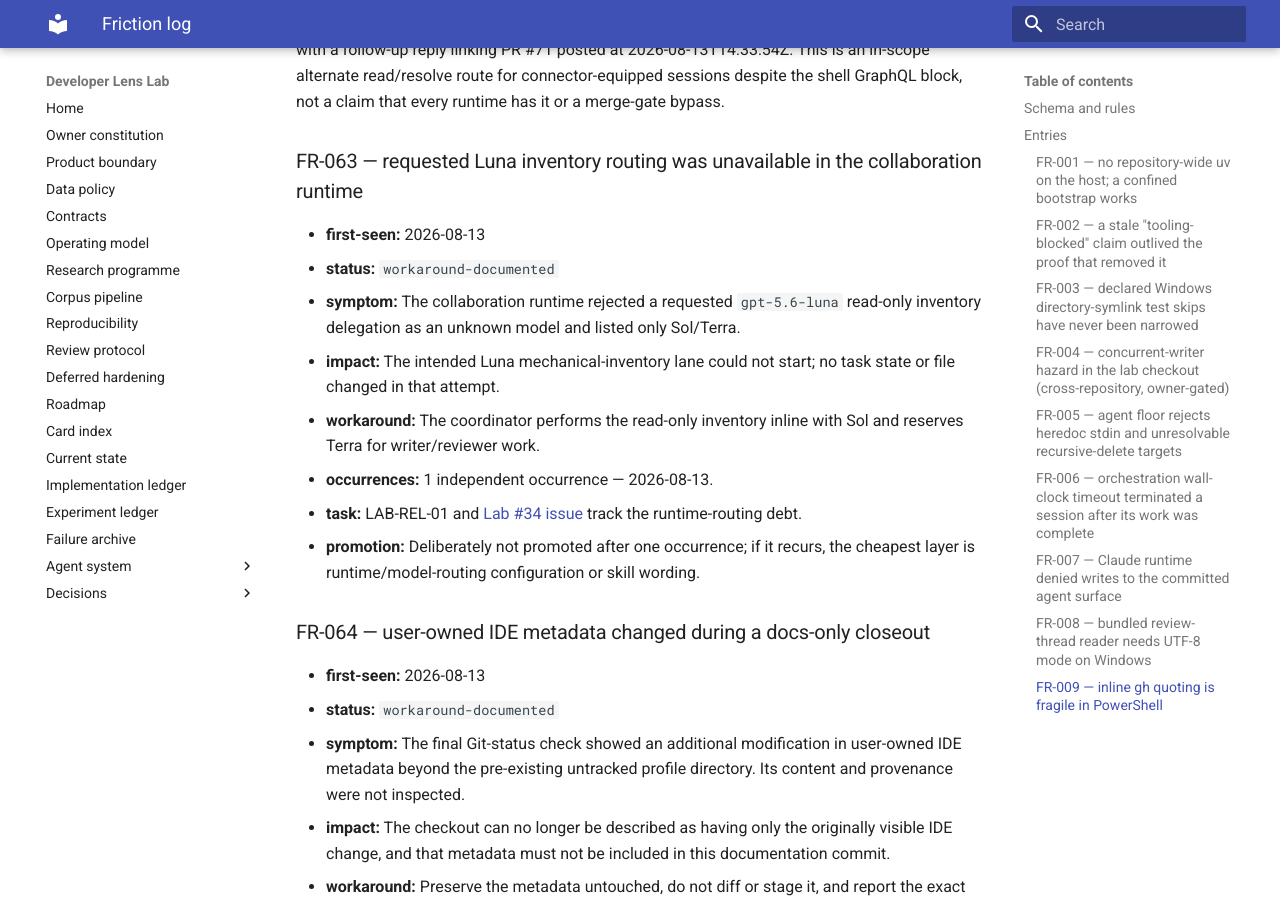
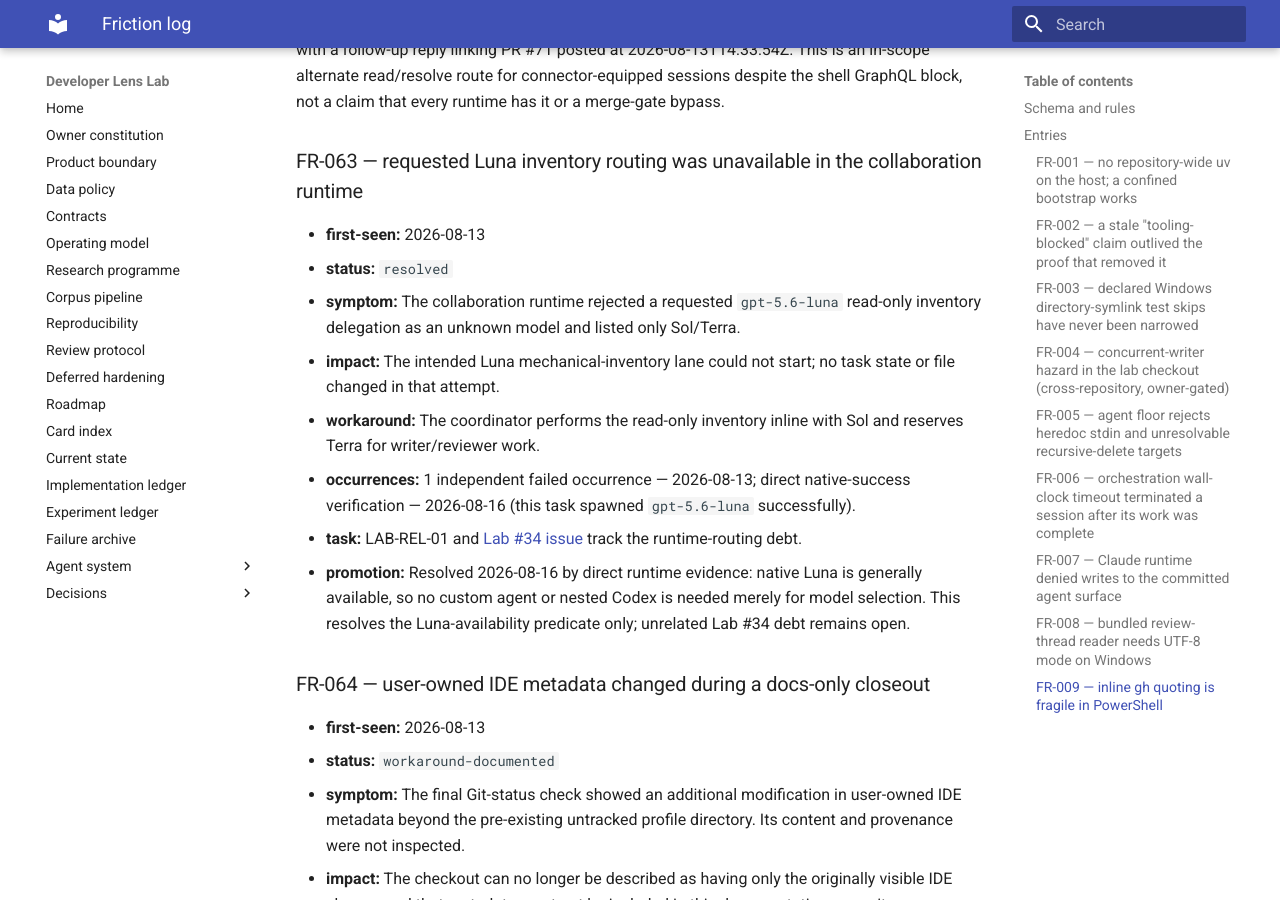
Before and after one commit to Chris0Jeky/developer-lens-lab, an MkDocs documentation site: the page built from docs/agent-system/FRICTION_LOG.md, in a window 1280 px wide and 900 px high, scrolled down 55383 px. Built offline with MkDocs 1.6.1 and Material for MkDocs 9.7.7, drawn with Linux system fonts in a browser that asks for light colours.

Commit message:
Prefer native Luna subagents

```diff
--- a/docs/agent-system/FRICTION_LOG.md
+++ b/docs/agent-system/FRICTION_LOG.md
@@ -1967,18 +1967,20 @@ or a merge-gate bypass.
 ### FR-063 — requested Luna inventory routing was unavailable in the collaboration runtime
 
 - **first-seen:** 2026-08-13
-- **status:** `workaround-documented`
+- **status:** `resolved`
 - **symptom:** The collaboration runtime rejected a requested `gpt-5.6-luna` read-only inventory
   delegation as an unknown model and listed only Sol/Terra.
 - **impact:** The intended Luna mechanical-inventory lane could not start; no task state or file
   changed in that attempt.
 - **workaround:** The coordinator performs the read-only inventory inline with Sol and reserves
   Terra for writer/reviewer work.
-- **occurrences:** 1 independent occurrence — 2026-08-13.
+- **occurrences:** 1 independent failed occurrence — 2026-08-13; direct native-success verification —
+  2026-08-16 (this task spawned `gpt-5.6-luna` successfully).
 - **task:** LAB-REL-01 and [Lab #34 issue](https://github.com/Chris0Jeky/developer-lens-lab/issues/34)
   track the runtime-routing debt.
-- **promotion:** Deliberately not promoted after one occurrence; if it recurs, the cheapest layer is
-  runtime/model-routing configuration or skill wording.
+- **promotion:** Resolved 2026-08-16 by direct runtime evidence: native Luna is generally available,
+  so no custom agent or nested Codex is needed merely for model selection. This resolves the
+  Luna-availability predicate only; unrelated Lab #34 debt remains open.
 
 ### FR-064 — user-owned IDE metadata changed during a docs-only closeout
 
```
Also changed, not shown: .agents/skills/developer-lens-lab-continuation/SKILL.md (+10 -0 lines), AGENTS.md (+10 -3 lines).
